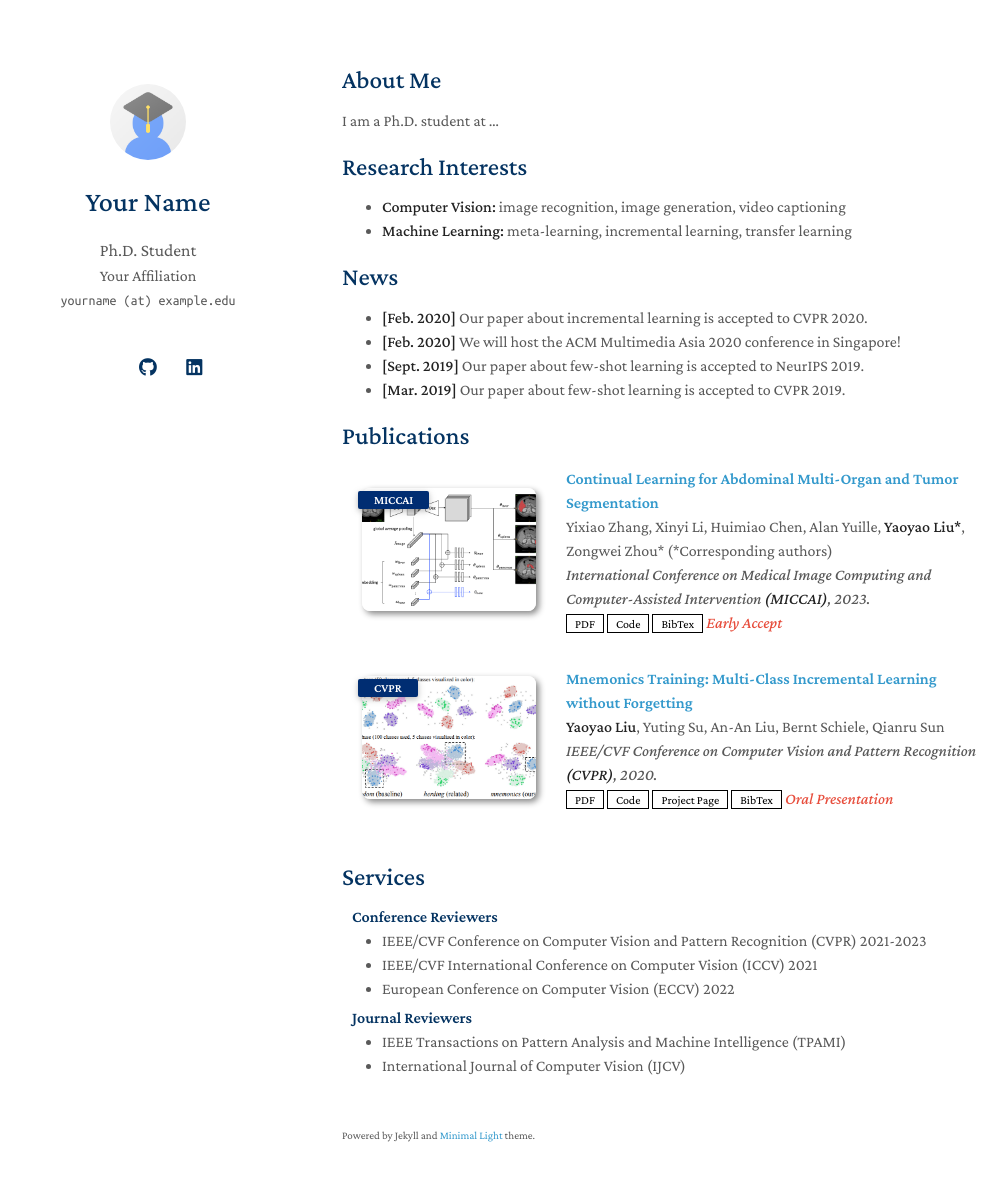
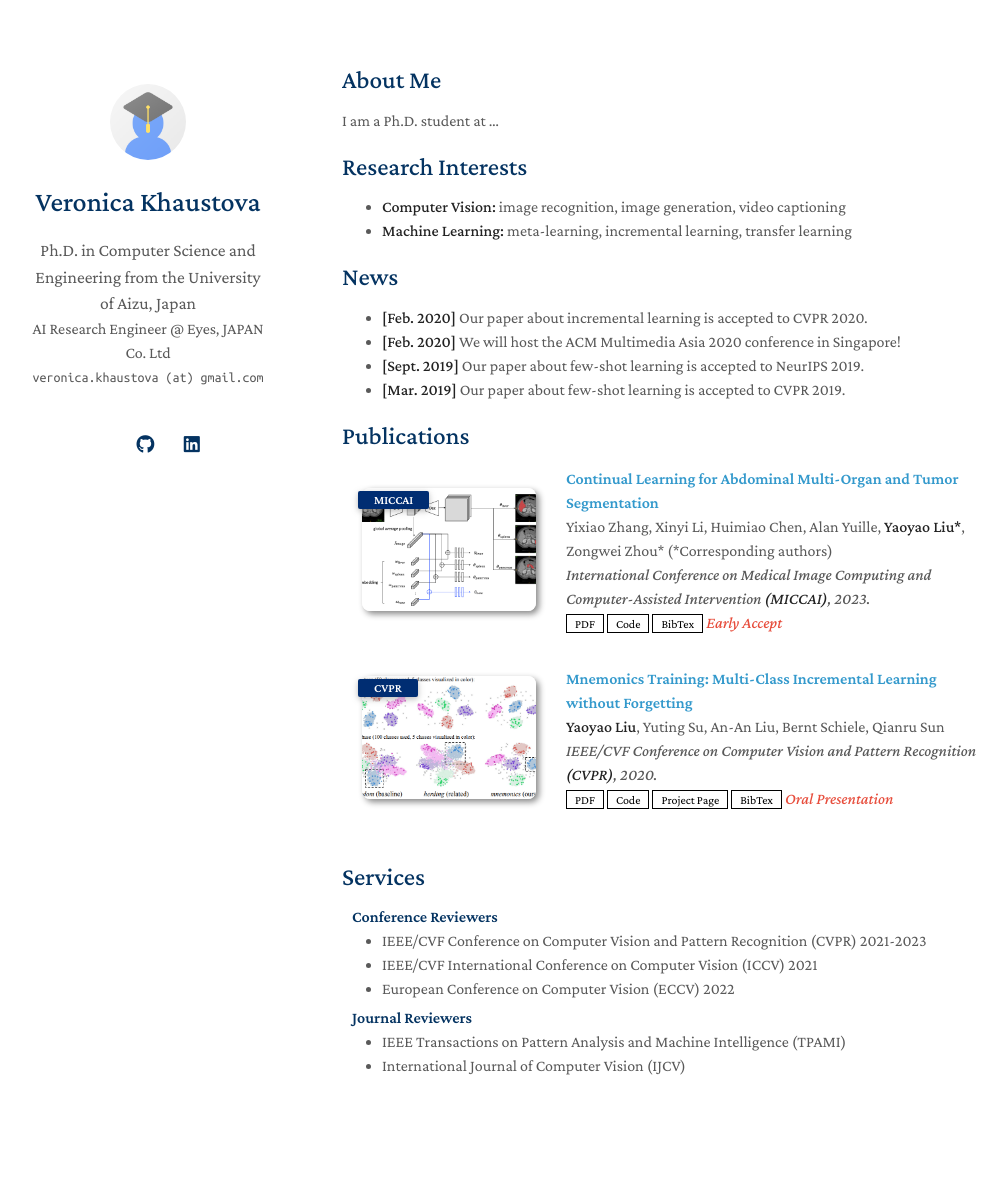
Before and after one commit to khaustova-me/khaustova-me.github.io, a Jekyll site: the page built from index.md, in a window 1280 px wide and 1216 px high. Shown: the top 1181 px of the window, without its empty margins (128-1135 px from the left). Built offline with Jekyll 4.4.1, drawn with Linux system fonts in a browser that asks for light colours; a style sheet for code colours, icons or effects is not loaded; our own code applies the rules of GitHub Pages for plain Markdown files.

Commit message:
Update _config.yml

```diff
--- a/_config.yml
+++ b/_config.yml
@@ -1,57 +1,39 @@
-# Basic Information
-title: Your Name
-position: Ph.D. Student
-affiliation: Your Affiliation
-email: yourname (at) example.edu
+# ==============================================================
+# Minimal Light Theme - Configuration for Veronica Khaustova
+# ==============================================================
+# Docs: https://github.com/yaoyao-liu/minimal-light
+# ==============================================================
 
-# Search Engine Optimization (SEO)
-# The following information is used to improve the website traffic from search engines, e.g., Google.
-keywords: minimal light
-description: The Minimal Light is a simple and elegant jekyll theme for academic personal homepage.
-canonical: https://minimal-light-theme.yliu.me/
+# --- Basic Information ---
+title: Veronica Khaustova
+position: Ph.D. in Computer Science and Engineering from the University of Aizu, Japan
+affiliation: AI Research Engineer @ Eyes, JAPAN Co. Ltd
+affiliation_link: https://www.nowhere.co.jp/
 
-# Links
-# If you don't need one of them, you may delete the corresponding line.
-google_scholar: https://scholar.google.com/
-cv_link: assets/files/curriculum_vitae.pdf
-github_link: https://github.com/
-linkedin: https://www.linkedin.com/
-twitter: https://twitter.com/
+# --- Contact & Links ---
+email: veronica.khaustova (at) gmail.com
+google_scholar: https://scholar.google.co.jp/citations?user=tsbr-boAAAAJ&hl=en
+linkedin: https://www.linkedin.com/in/veronica-khaustova/
+github_link: https://github.com/khaustova-me
+orcid: https://orcid.org/0000-0003-0965-1515
+# twitter: https://twitter.com/YOUR_HANDLE
 
-# Images (e.g., your profile picture and your website's favicon)
-# "favicon" and "favicon_dark" are used for the light and dark modes, respectively.
+# --- SEO ---
+keywords: Veronica Khaustova, speech prosody, pronunciation training, CAPT, computer-assisted pronunciation, voice conversion, machine learning, University of Aizu
+description: Veronica Khaustova — AI Research Engineer and Ph.D. in Computer Science. Research in speech prosody analysis, pronunciation training, and voice conversion.
+
+# --- Images ---
+# Place your profile photo as assets/img/avatar.png
 avatar: ./assets/img/avatar.png
 favicon: ./assets/img/favicon.png
 favicon_dark: ./assets/img/favicon-dark.png
 
-# Footnote
-# You may use the option to disable the footnote, "Powered by Jekyll and Minimal Light theme."
-enable_footnote: true
+# --- Footer ---
+footer_text: "&copy; Veronica Khaustova"
 
-# Auto Dark Mode
-# You may use the option to disable the automatic dark theme
-auto_dark_mode: true
+# --- Theme settings ---
+# Set to true to enable dark mode toggle
+enable_darkmode: true
 
-# Font
-# You can use this option to choose between Serif or Sans Serif fonts.
-font: "Serif" # or "Sans Serif"
-
-# Google Analytics ID
-# Please remove this if you don't use Google Analytics
-google_analytics: UA-111540567-4
-
-# Use this project as a remote theme for GitHub Pages
-# See the guide here: https://docs.github.com/en/pages/setting-up-a-github-pages-site-with-jekyll/adding-a-theme-to-your-github-pages-site-using-jekyll
-remote_theme: yaoyao-liu/minimal-light
-
-# The following files will be removed from the generated website.
-exclude:
-  - Gemfile
-  - Gemfile.lock
-  - README.md
-  - README_zh_Hans.md
-  - README_zh_Hant.md
-  - README_de.md
-  - LICENSE
-  - minimal-light.gemspec
-  - html_source_file/
+# The option for the minimal light theme
+minimal_light_theme: default
```
